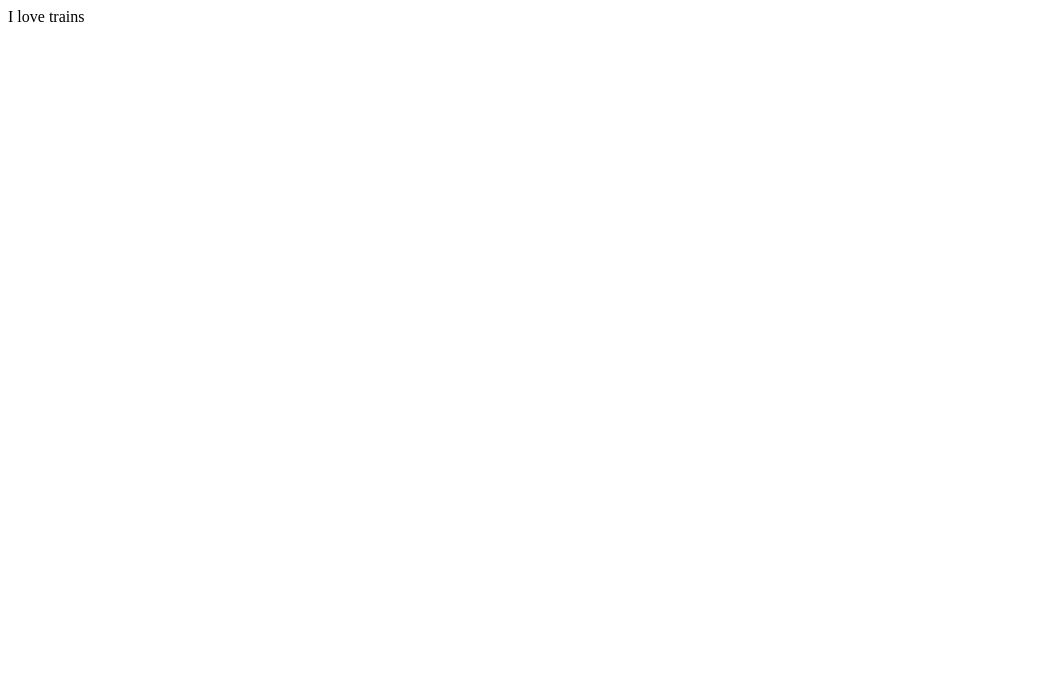
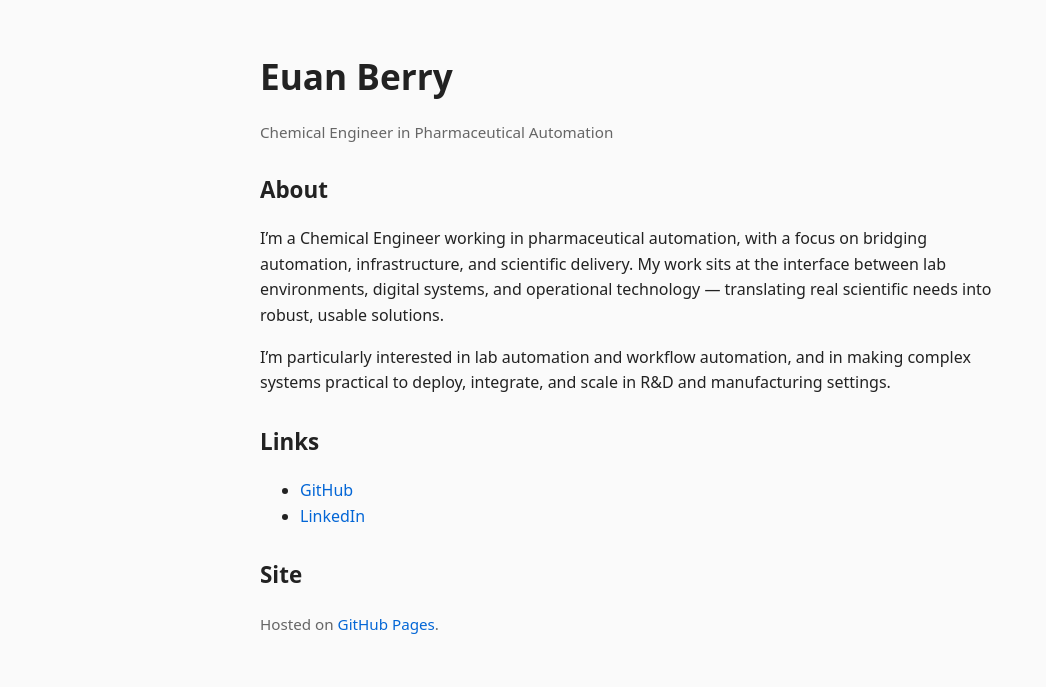
Before and after one commit to eberry3/eberry3.github.io, a plain HTML site: page index.html in a window 1280 px wide. Shown: the whole page, without its empty margins (0-1046 px from the left). Drawn offline with Linux system fonts and the light colour scheme.

Commit message:
Create index.html for personal webpage
Added basic HTML structure and content for personal webpage.

```diff
--- a/index.html
+++ b/index.html
@@ -1 +1,70 @@
-I love trains
+<!DOCTYPE html>
+<html lang="en">
+<head>
+  <meta charset="utf-8">
+  <title>Euan Berry</title>
+  <meta name="viewport" content="width=device-width, initial-scale=1">
+
+  <style>
+    body {
+      font-family: system-ui, -apple-system, Segoe UI, Roboto, sans-serif;
+      max-width: 760px;
+      margin: 48px auto;
+      padding: 0 20px;
+      line-height: 1.6;
+      color: #222;
+      background: #fafafa;
+    }
+    h1 {
+      margin-bottom: 6px;
+      font-size: 2.2rem;
+    }
+    h2 {
+      margin-top: 28px;
+      font-size: 1.4rem;
+    }
+    a {
+      color: #0366d6;
+      text-decoration: none;
+    }
+    a:hover {
+      text-decoration: underline;
+    }
+    .muted {
+      color: #666;
+      font-size: 0.95rem;
+    }
+  </style>
+</head>
+
+<body>
+  <h1>Euan Berry</h1>
+  <p class="muted">
+    Chemical Engineer in Pharmaceutical Automation
+  </p>
+
+  <h2>About</h2>
+  <p>
+    I’m a Chemical Engineer working in pharmaceutical automation, with a focus on
+    bridging automation, infrastructure, and scientific delivery. My work sits at
+    the interface between lab environments, digital systems, and operational
+    technology — translating real scientific needs into robust, usable solutions.
+  </p>
+  <p>
+    I’m particularly interested in lab automation and workflow automation, and in
+    making complex systems practical to deploy, integrate, and scale in R&D and
+    manufacturing settings.
+  </p>
+
+  <h2>Links</h2>
+  <ul>
+    <li><a href="https://github.com/eberry3">GitHub</a></li>
+    <li><a href="https://www.linkedin.com/in/euanberry/">LinkedIn</a></li>
+  </ul>
+
+  <h2>Site</h2>
+  <p class="muted">
+    Hosted on <a href="https://github.com/eberry3">GitHub Pages</a>.
+  </p>
+</body>
+</html>
```
